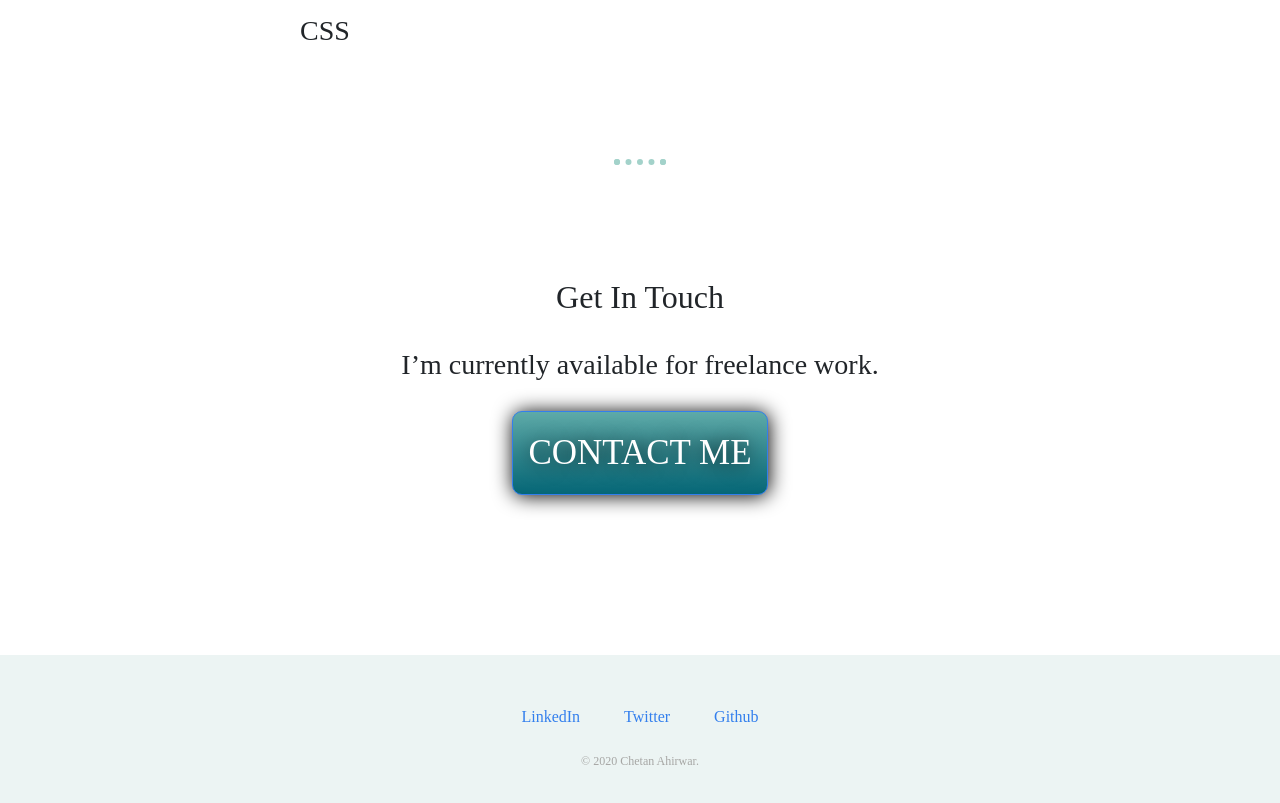
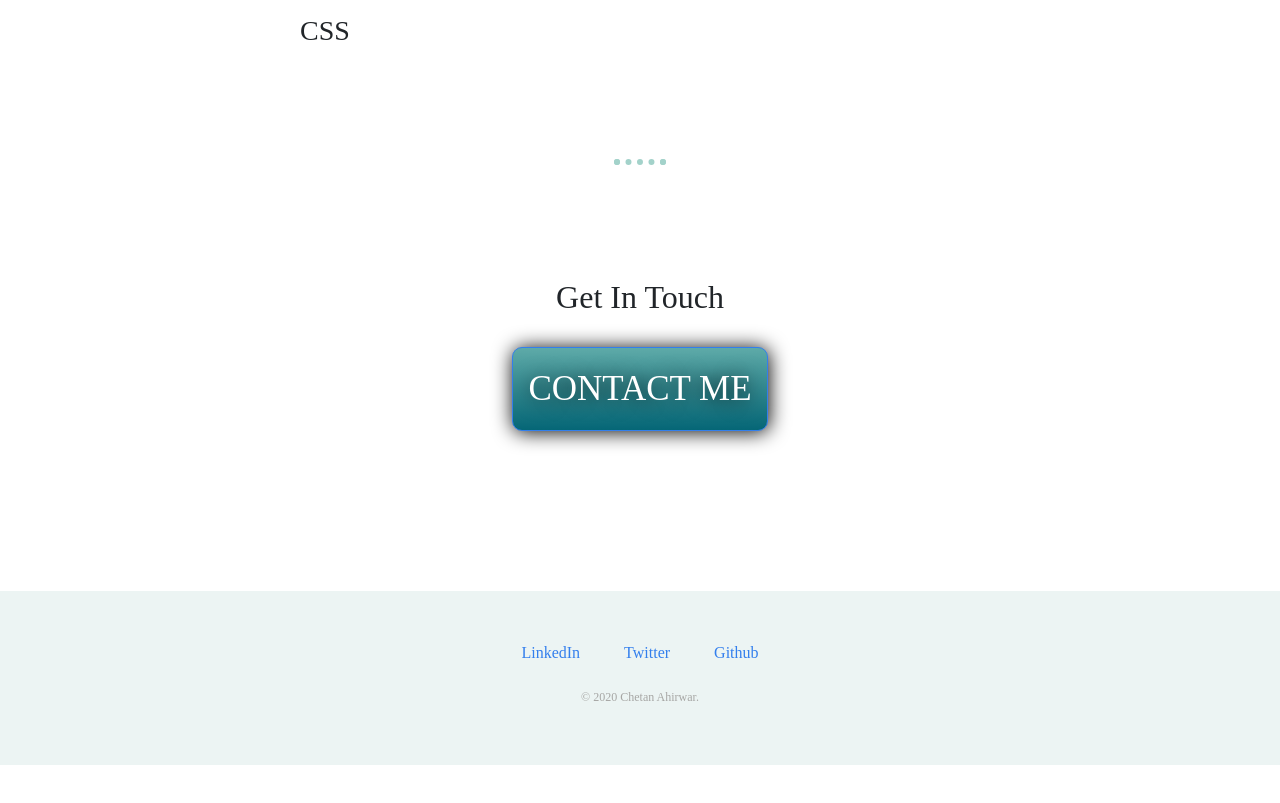
Before and after one commit to chetanahirwar54/portfolio, a plain HTML site: page index.html in a window 1280 px wide. Shown: the part 4345-5148 px from the top of the page. After the commit the page ends 5110 px from the top, so only its background shows below. Drawn offline with nearby package versions, Linux system fonts and the light colour scheme; a web font is replaced by a local one.

Commit message:
Update index.html
Vvvv

```diff
--- a/index.html
+++ b/index.html
@@ -137,7 +137,7 @@
 
         <div class="contact-me" id="contact">
             <h2>Get In Touch</h2>
-            <h3>I’m currently available for freelance work.</h3>
+            <!-- <h3>I’m currently available for freelance work.</h3> -->
             <!-- <p>Lorem ipsum dolor sit amet, in quis, aenean amet. Phasellus sodales, tellus donec dui, ornare erat.</p> -->
             <a class="btn" href="mailto:chetanahirwar54@gmail.com">CONTACT ME</a>
         </div>
```
